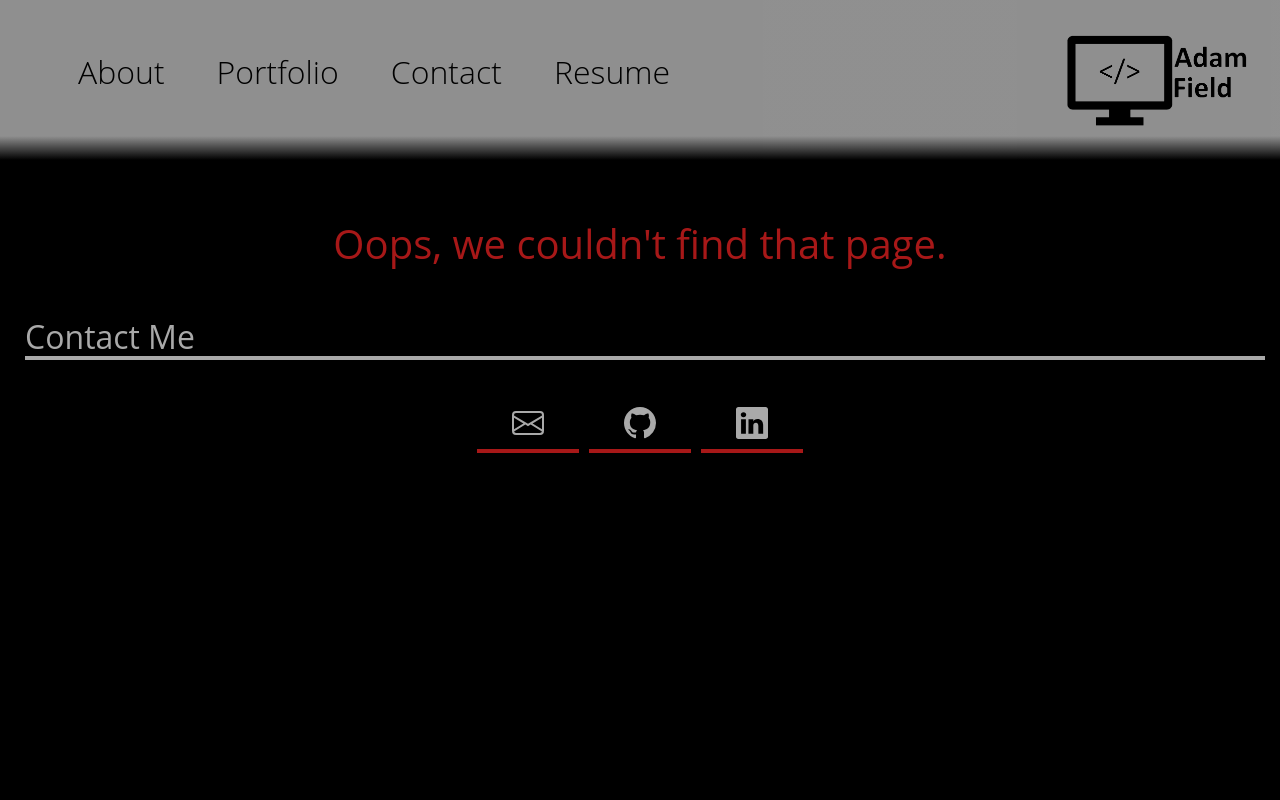
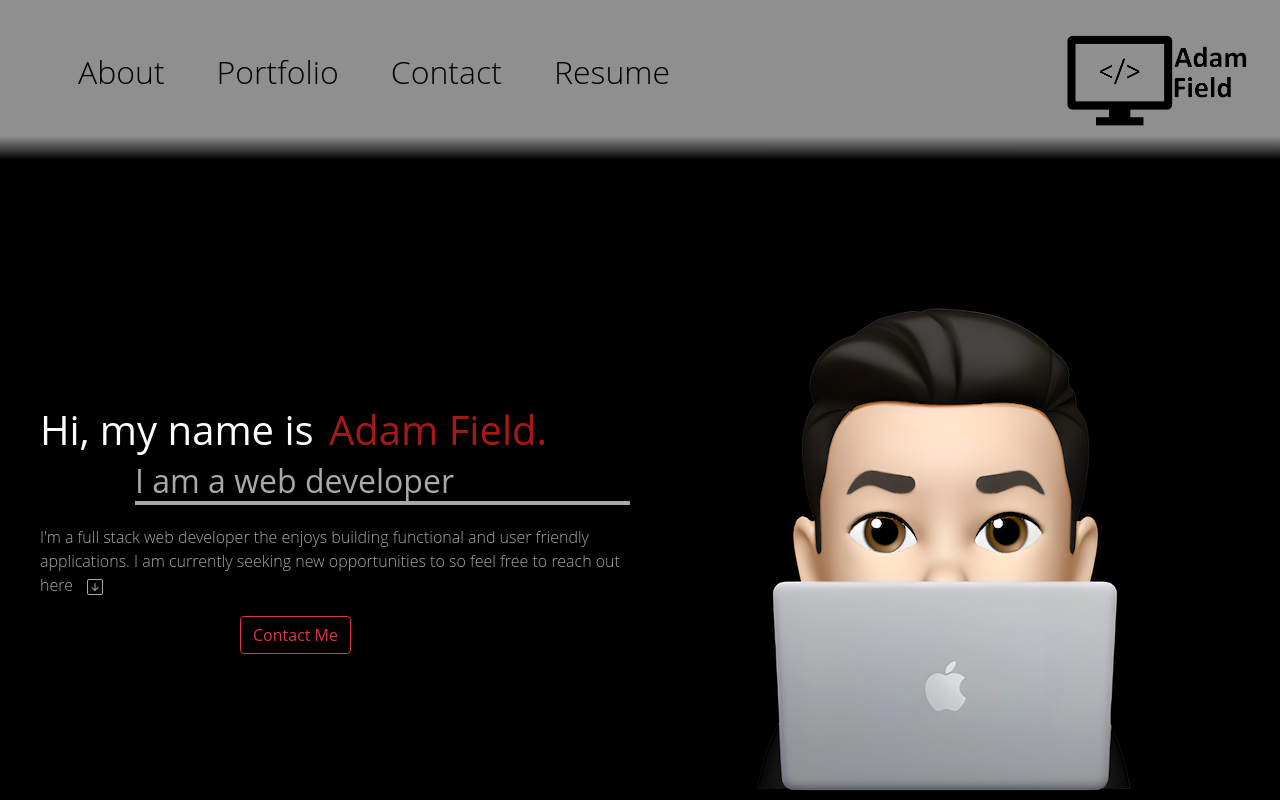
Before and after one commit to adamjfield/AdamField-Portfolio, a React (Create React App) app: page / in a window 1280 px wide. Shown: the top 800 px of the page. Built offline with nearby package versions, Linux system fonts and the light colour scheme.

Commit message:
update repo name

```diff
--- a/package.json
+++ b/package.json
@@ -1,5 +1,5 @@
 {
-  "homepage": "https://adamjfield.github.io/Portfolio",
+  "homepage": "https://adamjfield.github.io/AdamField-Portfolio",
   "name": "react-portfolio",
   "version": "0.1.0",
   "private": true,
--- a/src/App.js
+++ b/src/App.js
@@ -19,7 +19,7 @@ function App() {
   const [currentCategory, setCurrentCategory] = useState(categories[0]);
 
   return (
-    <Router>
+    <Router basename='/AdamField-Portfolio/'>
       <div>
         <Nav
           categories={categories}
@@ -28,11 +28,11 @@ function App() {
         ></Nav>
         <main className='site-content'>
           <Switch>
-            <Route exact path='/Portfolio' component={About} />
-            <Route exact path='/Portfolio/about' component={About} />
-            <Route exact path='/Portfolio/portfolio' component={Portfolio} />
-            <Route exact path='/Portfolio/contact' component={Contact} />
-            <Route exact path='/Portfolio/resume' component={Resume} />
+            <Route exact path='/' component={About} />
+            <Route exact path='/about' component={About} />
+            <Route exact path='/portfolio' component={Portfolio} />
+            <Route exact path='/contact' component={Contact} />
+            <Route exact path='/resume' component={Resume} />
 
             <Route component={NoMatch} />
           </Switch>
--- a/src/components/About/index.js
+++ b/src/components/About/index.js
@@ -25,7 +25,7 @@ function About() {
           </p>
         </div>
         <div>
-          <Link to='/Portfolio/contact'>
+          <Link to='/contact'>
             <button
               type='button'
               className='btn btn-outline-danger contact-btn'
--- a/src/components/Nav/index.js
+++ b/src/components/Nav/index.js
@@ -21,7 +21,7 @@ function Nav(props) {
                     className={`nav-link ${
                       currentCategory === category.name && 'navActive'
                     }`}
-                    to={`/Portfolio/${category.name}`}
+                    to={`/${category.name}`}
                   >
                     {capitalizeFirstLetter(category.name)}
                   </Link>
@@ -33,17 +33,17 @@ function Nav(props) {
                 <List />
               </Dropdown.Toggle>
               <Dropdown.Menu>
-                <Dropdown.Item href='/Portfolio/about'>About Me</Dropdown.Item>
-                <Dropdown.Item href='/Portfolio/portfolio'>
+                <Dropdown.Item href='/about'>About Me</Dropdown.Item>
+                <Dropdown.Item href='/portfolio'>
                   Portfolio
                 </Dropdown.Item>
-                <Dropdown.Item href='/Portfolio/contact'>Contact</Dropdown.Item>
-                <Dropdown.Item href='/Portfolio/resume'>Resume</Dropdown.Item>
+                <Dropdown.Item href='/contact'>Contact</Dropdown.Item>
+                <Dropdown.Item href='/resume'>Resume</Dropdown.Item>
               </Dropdown.Menu>
             </Dropdown>
           </ul>
           <ul className='nav'>
-            <Link to='/Portfolio/about'>
+            <Link to='/'>
               <img
                 className='logo'
                 src={require('../../assets/images/logo.png')}
```
